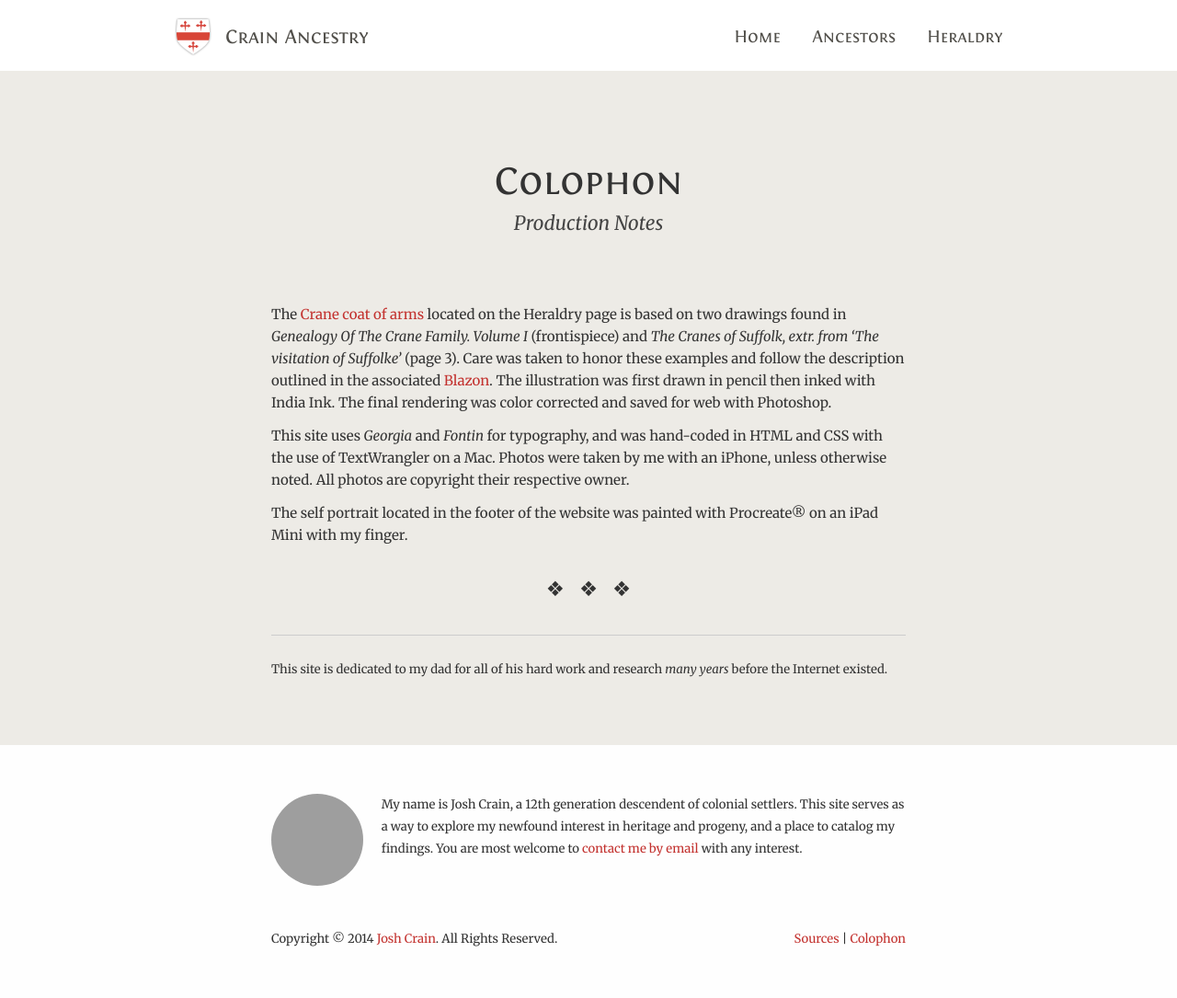
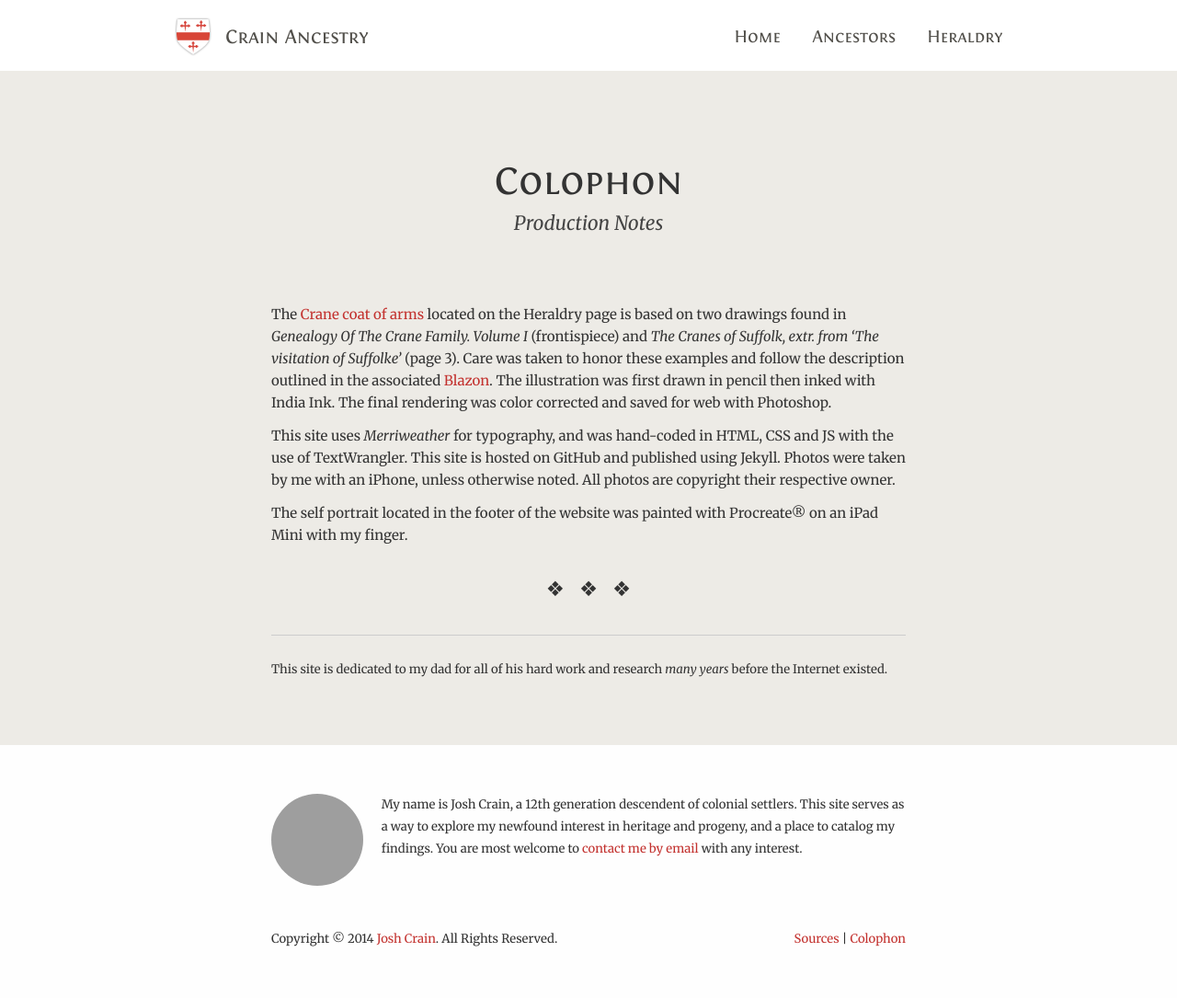
Before and after one commit to joshcrain/ancestry, a Jekyll site: the page built from colophon/index.html, in a window 1280 px wide. Shown: the whole page at 92% size. Built offline with Jekyll 4.4.1, drawn with Linux system fonts in a browser that asks for light colours; Markdown is read by kramdown in place of the engine named in the settings; grey boxes are pictures that could not be loaded.

Commit message:
text edits

```diff
--- a/colophon/index.html
+++ b/colophon/index.html
@@ -4,7 +4,7 @@ title: Colophon
 sub-title: Production Notes
 ---
 <p>The <a href="/heraldry/">Crane coat of arms</a> located on the Heraldry page is based on two drawings found in <em>Genealogy Of The Crane Family. Volume I</em> (frontispiece) and <em>The Cranes of Suffolk, extr. from &lsquo;The visitation of Suffolke&rsquo;</em> (page 3). Care was taken to honor these examples and follow the description outlined in the associated <a href="http://en.wikipedia.org/wiki/Blazon">Blazon</a>. The illustration was first drawn in pencil then inked with India Ink. The final rendering was color corrected and saved for web with Photoshop. </p>
-<p>This site uses <em>Georgia</em> and <em>Fontin</em> for typography, and was hand-coded in HTML and CSS with the use of TextWrangler on a Mac. Photos were taken by me with an iPhone, unless otherwise noted. All photos are copyright their respective owner. </p>
+<p>This site uses <em>Merriweather</em> for typography, and was hand-coded in HTML, CSS and JS with the use of TextWrangler. This site is hosted on GitHub and published using Jekyll. Photos were taken by me with an iPhone, unless otherwise noted. All photos are copyright their respective owner. </p>
 <p>The self portrait located in the footer of the website was painted with Procreate&reg; on an iPad Mini with my finger. </p>
 <hr>
 <footer>
```
